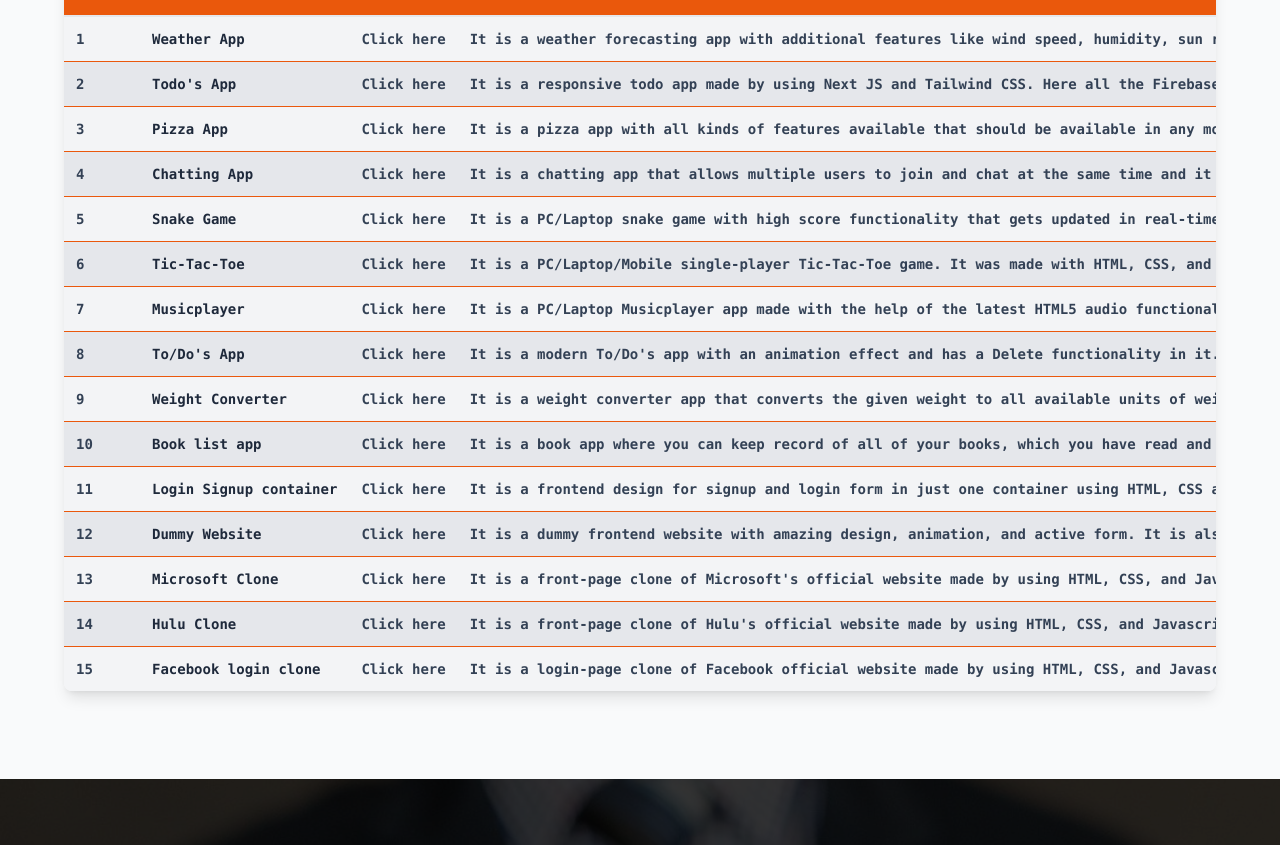
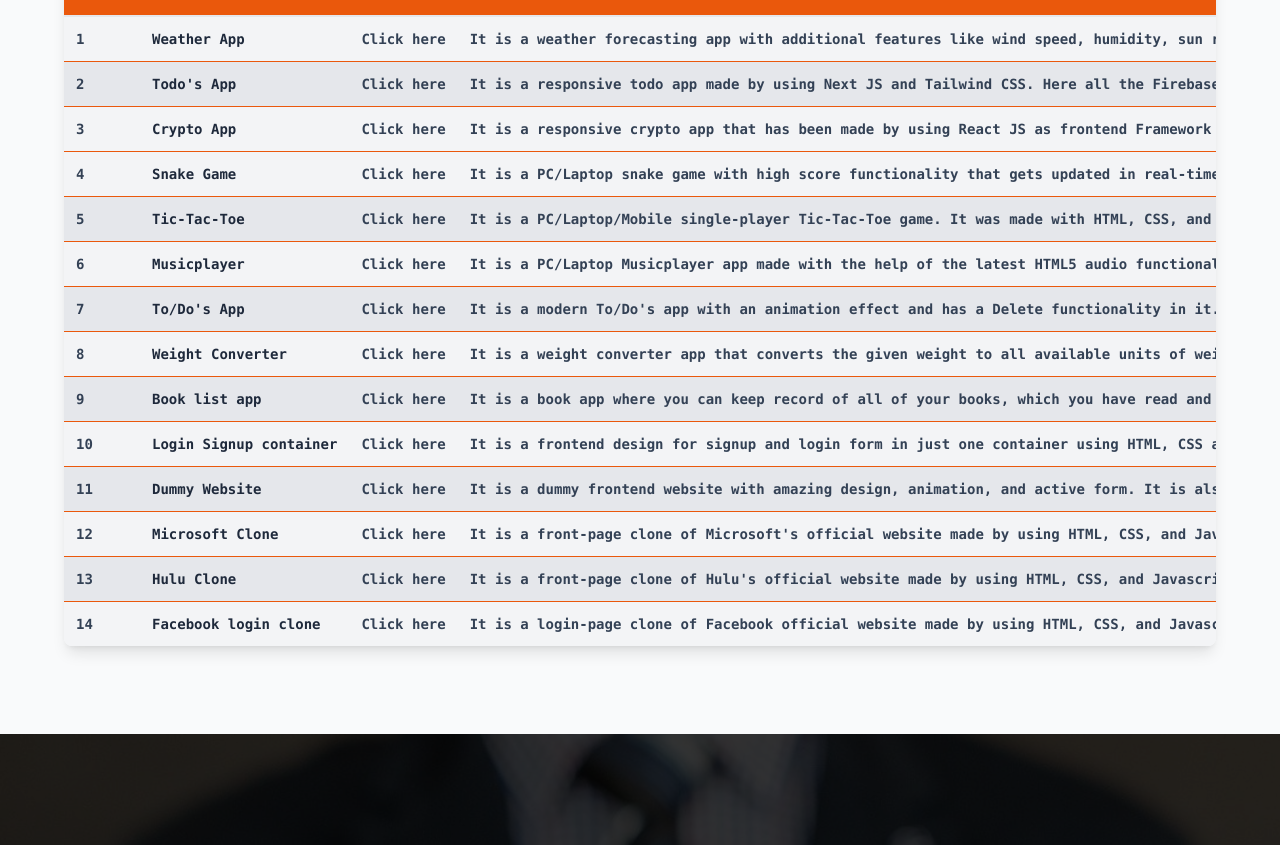
Before and after one commit to keshavkumar14092001/next-js-portfolio, a Next.js app: page / in a window 1280 px wide. Shown: the part 4994-5839 px from the top of the page. Built offline with nearby package versions, Linux system fonts and the light colour scheme.

Commit message:
Update Projects.jsx

```diff
--- a/components/Projects.jsx
+++ b/components/Projects.jsx
@@ -64,11 +64,11 @@ const Projects = () => {
                         <tr className="bg-gray-100">
                             <td className="p-3 text-sm text-slate-700 font-mono font-bold whitespace-nowrap">3</td>
                             <td className="p-3 text-sm text-slate-800 font-mono font-bold whitespace-nowrap">
-                                Pizza App
+                                Crypto App
                             </td>
                             <td className="p-3 text-sm text-slate-700 font-mono font-bold whitespace-nowrap">
                                 <a
-                                    href="https://merapizza.herokuapp.com/"
+                                    href="https://crypto-app-my-version.vercel.app/"
                                     target={"_blank"}
                                     className="hover:text-orange-600"
                                     rel="noreferrer"
@@ -77,33 +77,11 @@ const Projects = () => {
                                 </a>
                             </td>
                             <td className="p-3 text-sm text-slate-700 font-bold font-mono whitespace-nowrap">
-                                It is a pizza app with all kinds of features available that should be available in any
-                                modern pizza app. It was made by using pure HTML, CSS, and Javascript as a frontend and
-                                using Node.js and express.js as a backend. It is also responsive so there will be no
-                                issue if someone wants to operate this app from mobile.
-                            </td>
-                        </tr>
-                        <tr className="bg-gray-200">
-                            <td className="text-sm p-3 text-slate-700 font-mono font-bold whitespace-nowrap">4</td>
-                            <td className="text-sm p-3 text-slate-800 font-mono font-bold whitespace-nowrap">
-                                Chatting App
-                            </td>
-                            <td className="text-sm p-3 text-slate-700 font-mono font-bold whitespace-nowrap">
-                                <a
-                                    href="https://msgsender-app.herokuapp.com/"
-                                    target={"_blank"}
-                                    className="hover:text-orange-600 transition"
-                                    rel="noreferrer"
-                                >
-                                    Click here
-                                </a>
-                            </td>
-                            <td className="text-sm p-3 text-slate-700 font-mono font-bold whitespace-nowrap">
-                                It is a chatting app that allows multiple users to join and chat at the same time and it is also responsive so you can also chat on mobile. It is made with the help of socket.io which allows real-time communication without refreshing any page. I used HTML, CSS, and Javascript as frontend and node.js, express.js as backend.
+                                It is a responsive crypto app that has been made by using React JS as frontend Framework and Tailwind CSS as CSS framework. It gives you the latest update about current Crypto market.
                             </td>
                         </tr>
                         <tr className="bg-gray-100">
-                            <td className="text-sm p-3 text-slate-700 font-mono font-bold whitespace-nowrap">5</td>
+                            <td className="text-sm p-3 text-slate-700 font-mono font-bold whitespace-nowrap">4</td>
                             <td className="text-sm p-3 text-slate-800 font-bold font-mono whitespace-nowrap">
                                 Snake Game
                             </td>
@@ -122,7 +100,7 @@ const Projects = () => {
                             </td>
                         </tr>
                         <tr className="bg-gray-200">
-                            <td className="text-sm text-slate-700 p-3 font-mono font-bold whitespace-nowrap">6</td>
+                            <td className="text-sm text-slate-700 p-3 font-mono font-bold whitespace-nowrap">5</td>
                             <td className="text-sm text-slate-800 p-3 font-mono font-bold whitespace-nowrap">
                                 Tic-Tac-Toe
                             </td>
@@ -142,7 +120,7 @@ const Projects = () => {
                             </td>
                         </tr>
                         <tr className="bg-gray-100">
-                            <td className="text-sm text-slate-700 p-3 font-mono font-bold whitespace-nowrap">7</td>
+                            <td className="text-sm text-slate-700 p-3 font-mono font-bold whitespace-nowrap">6</td>
                             <td className="text-sm text-slate-800 p-3 font-mono font-bold whitespace-nowrap">
                                 Musicplayer
                             </td>
@@ -162,7 +140,7 @@ const Projects = () => {
                             </td>
                         </tr>
                         <tr className="bg-gray-200">
-                            <td className="text-sm text-slate-700 font-bold font-mono p-3 whitespace-nowrap">8</td>
+                            <td className="text-sm text-slate-700 font-bold font-mono p-3 whitespace-nowrap">7</td>
                             <td className="text-sm text-slate-800 font-bold font-mono p-3 whitespace-nowrap">
                                 To/Do&#39;s App
                             </td>
@@ -184,7 +162,7 @@ const Projects = () => {
                             </td>
                         </tr>
                         <tr className="bg-gray-100">
-                            <td className="p-3 text-slate-700 font-mono font-bold text-sm whitespace-nowrap">9</td>
+                            <td className="p-3 text-slate-700 font-mono font-bold text-sm whitespace-nowrap">8</td>
                             <td className="p-3 text-slate-800 font-mono font-bold text-sm whitespace-nowrap">
                                 Weight Converter
                             </td>
@@ -206,7 +184,7 @@ const Projects = () => {
                             </td>
                         </tr>
                         <tr className="bg-gray-200">
-                            <td className="p-3 text-slate-700 font-mono font-bold text-sm whitespace-nowrap">10</td>
+                            <td className="p-3 text-slate-700 font-mono font-bold text-sm whitespace-nowrap">9</td>
                             <td className="p-3 text-slate-800 font-mono font-bold text-sm whitespace-nowrap">
                                 Book list app
                             </td>
@@ -228,7 +206,7 @@ const Projects = () => {
                             </td>
                         </tr>
                         <tr className="bg-gray-100">
-                            <td className="p-3 text-slate-700 font-mono font-bold text-sm whitespace-nowrap">11</td>
+                            <td className="p-3 text-slate-700 font-mono font-bold text-sm whitespace-nowrap">10</td>
                             <td className="p-3 text-slate-800 font-mono font-bold text-sm whitespace-nowrap">
                                 Login Signup container
                             </td>
@@ -250,7 +228,7 @@ const Projects = () => {
                             </td>
                         </tr>
                         <tr className="bg-gray-200">
-                            <td className="text-sm text-slate-700 font-bold font-mono p-3 whitespace-nowrap">12</td>
+                            <td className="text-sm text-slate-700 font-bold font-mono p-3 whitespace-nowrap">11</td>
                             <td className="text-sm text-slate-800 font-bold font-mono p-3 whitespace-nowrap">
                                 Dummy Website
                             </td>
@@ -273,7 +251,7 @@ const Projects = () => {
                             </td>
                         </tr>
                         <tr className="bg-gray-100">
-                            <td className="p-3 text-sm font-bold font-mono text-slate-700 whitespace-nowrap">13</td>
+                            <td className="p-3 text-sm font-bold font-mono text-slate-700 whitespace-nowrap">12</td>
                             <td className="p-3 text-sm font-bold font-mono text-slate-800 whitespace-nowrap">
                                 Microsoft Clone
                             </td>
@@ -295,7 +273,7 @@ const Projects = () => {
                             </td>
                         </tr>
                         <tr className="bg-gray-200">
-                            <td className="text-sm p-3 font-mono font-bold text-slate-700 whitespace-nowrap">14</td>
+                            <td className="text-sm p-3 font-mono font-bold text-slate-700 whitespace-nowrap">13</td>
                             <td className="text-sm p-3 font-mono font-bold text-slate-800 whitespace-nowrap">
                                 Hulu Clone
                             </td>
@@ -317,7 +295,7 @@ const Projects = () => {
                             </td>
                         </tr>
                         <tr className="bg-gray-100">
-                            <td className="text-sm p-3 font-mono font-bold text-slate-700 whitespace-nowrap">15</td>
+                            <td className="text-sm p-3 font-mono font-bold text-slate-700 whitespace-nowrap">14</td>
                             <td className="text-sm p-3 font-mono font-bold text-slate-800 whitespace-nowrap">
                                 Facebook login clone
                             </td>
```
